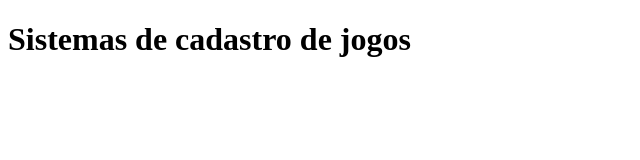
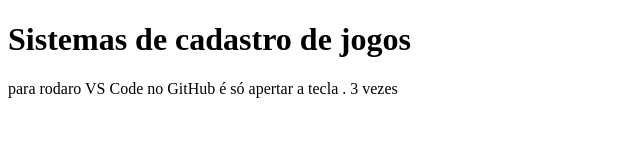
Before and after one commit to Julia-Yumi/sistemas-de-cadastro, a plain HTML site: page index.html in a window 1280 px wide. Shown: the whole page, without its empty margins (0-640 px from the left). Drawn offline with Linux system fonts and the light colour scheme.

Commit message:
criando o arquivo index do projeto

```diff
--- a/index.html
+++ b/index.html
@@ -8,5 +8,6 @@
 </head>
 <body>
    <h1>Sistemas de cadastro de jogos</h1>
+   <p>para rodaro VS Code no GitHub é só apertar a tecla . 3 vezes</p>
 </body>
 </html>
```
